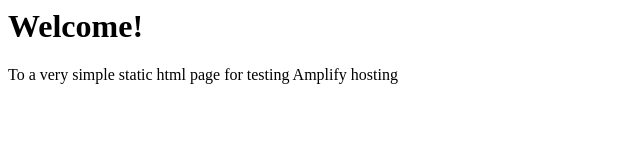
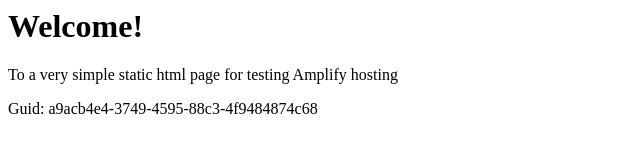
Before and after one commit to aws-aemilia-sin/Github-PR-Commit-Integration-Test-DoNotTouch-v1-preprod-ap-southeast-1, a website: page src/index.html in a window 1280 px wide. Shown: the whole page, without its empty margins (0-640 px from the left). Drawn offline with Linux system fonts and the light colour scheme.

Commit message:
commit from integ tests

```diff
--- a/src/index.html
+++ b/src/index.html
@@ -1,3 +1,5 @@
+
+
 <html lang="en">
 
 <head>
@@ -10,6 +12,6 @@
 <body>
     <h1>Welcome!</h1>
     <p>To a very simple static html page for testing Amplify hosting</p>
-</body>
+    <p>Guid: a9acb4e4-3749-4595-88c3-4f9484874c68</p></body>
 
 </html>
```
